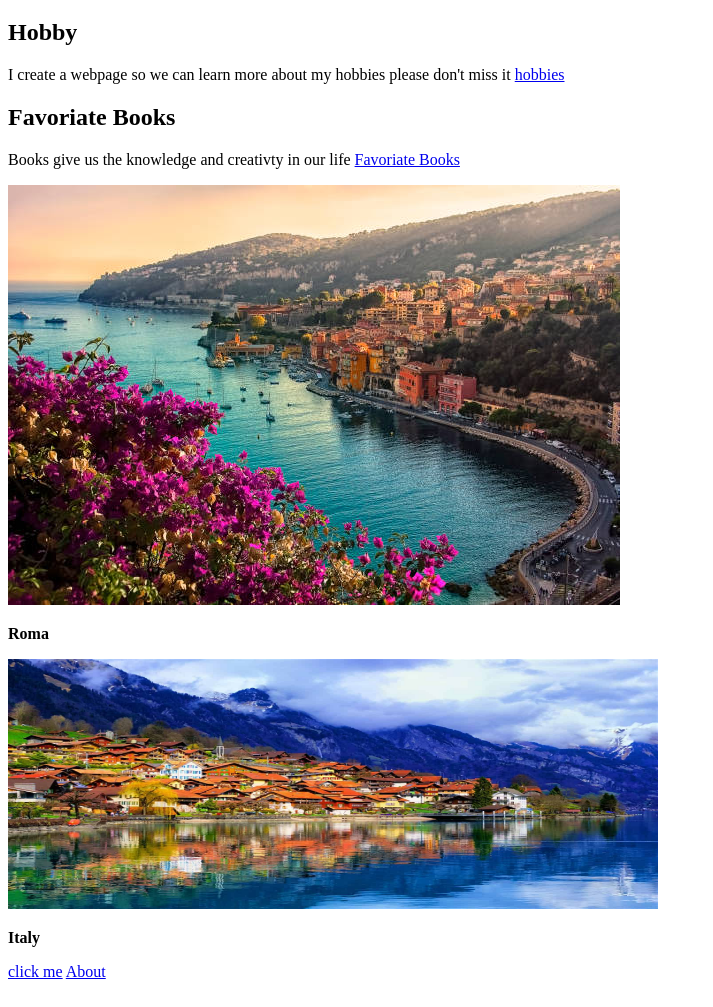
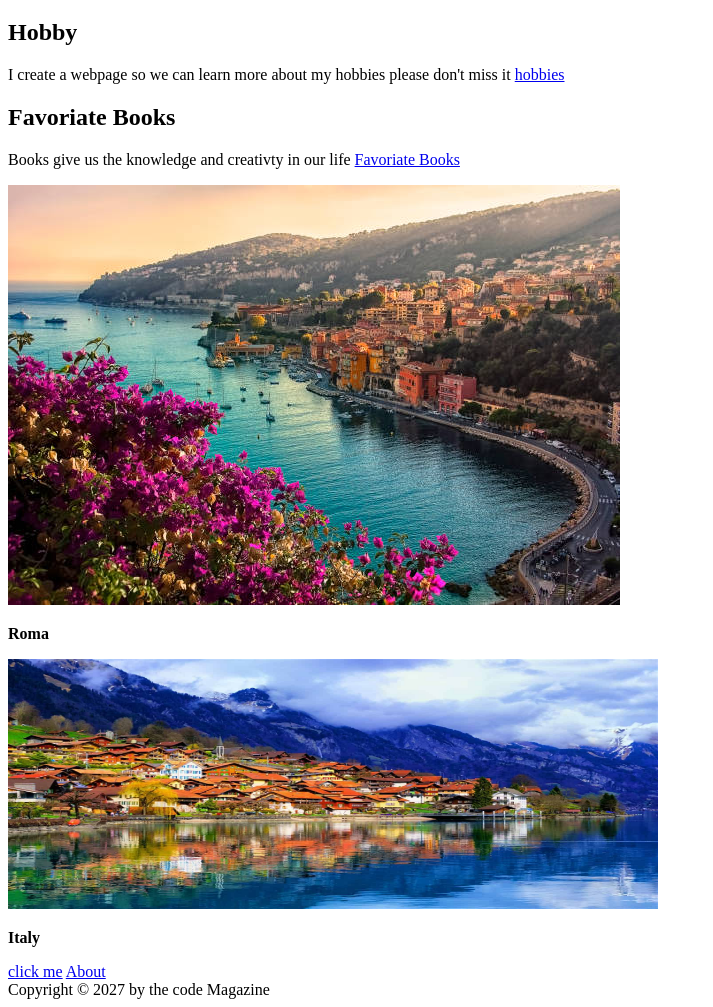
Before and after one commit to ksa239/html_web, a plain HTML site: page index.html in a window 1280 px wide. Shown: the part 61-1068 px from the top of the page, without its empty margins (0-713 px from the left). Drawn offline with Linux system fonts and the light colour scheme.

Commit message:
Update index.html

```diff
--- a/index.html
+++ b/index.html
@@ -30,5 +30,6 @@
     <a href=”https://theuselessweb.com/”>click me</a>
     <a href="about.html">About</a>
     </nav>
+    <footer id="Copyright">Copyright &copy; 2027 by the code Magazine</footer>
   </body>
 </html>
```
